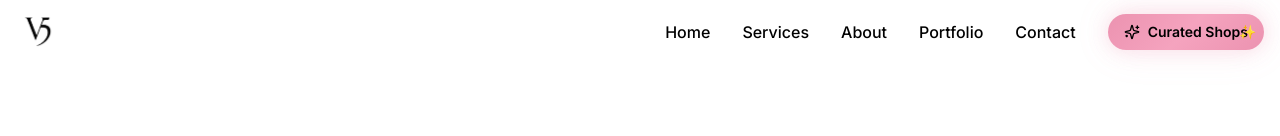
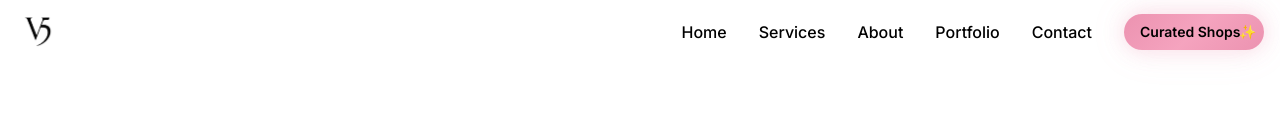
Before and after one commit to victoriaon5th/victoria-fifth-avenue-style, a React (Vite) app: page / in a window 1280 px wide. Shown: the top 136 px of the page. Built offline with nearby package versions, Linux system fonts and the light colour scheme.

Commit message:
Remove sparkles from button
Removed the yellow right hand sparkles emoji from the curated shops button.

```diff
--- a/src/components/Navigation.tsx
+++ b/src/components/Navigation.tsx
@@ -62,7 +62,6 @@ const Navigation = () => {
                              transition-all duration-300 hover:scale-105 transform
                              shadow-lg hover:shadow-xl min-w-[140px] flex items-center gap-2"
                   >
-                    <Sparkles size={16} />
                     {item.name}
                   </button>
                 );
@@ -104,7 +103,6 @@ const Navigation = () => {
                       className="magical-button mx-4 my-2 px-4 py-3 rounded-full text-black font-semibold text-sm
                                flex items-center gap-2 justify-center w-auto"
                     >
-                      <Sparkles size={16} />
                       {item.name}
                     </button>
                   );
```
